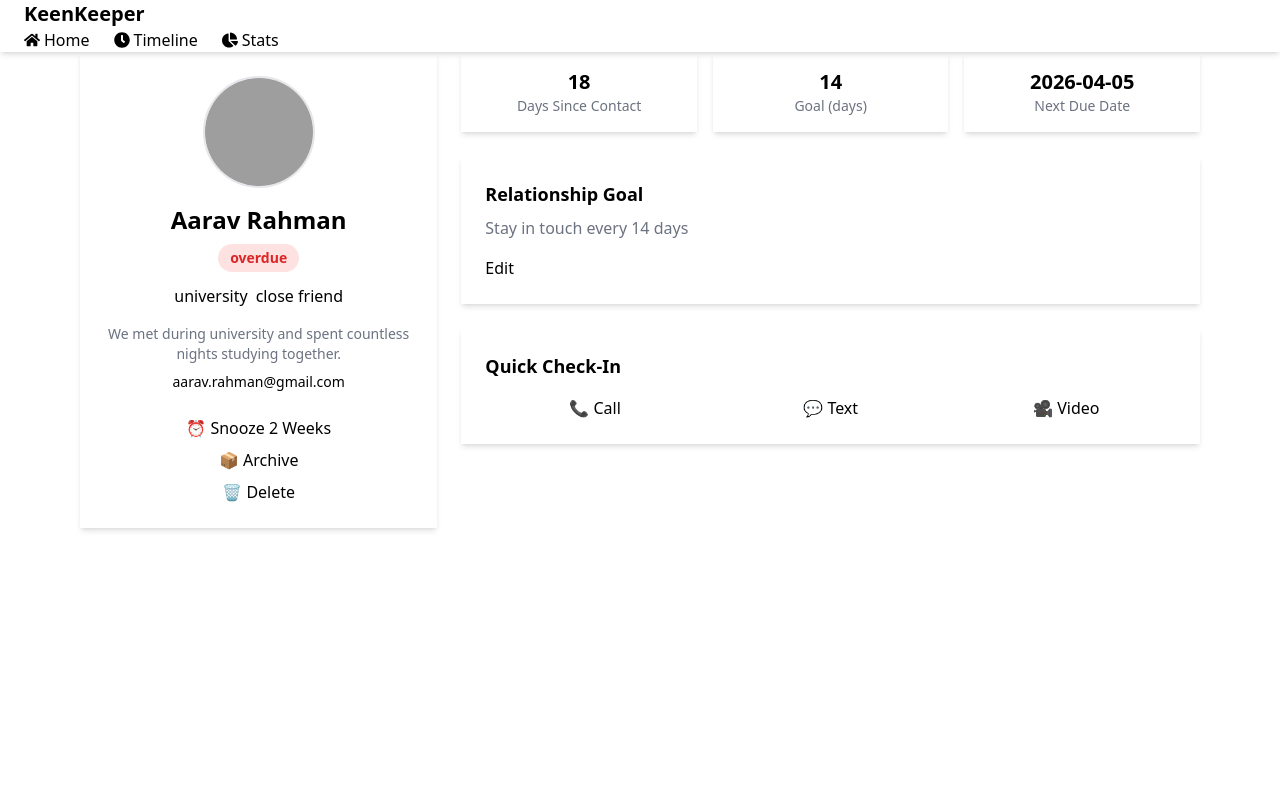
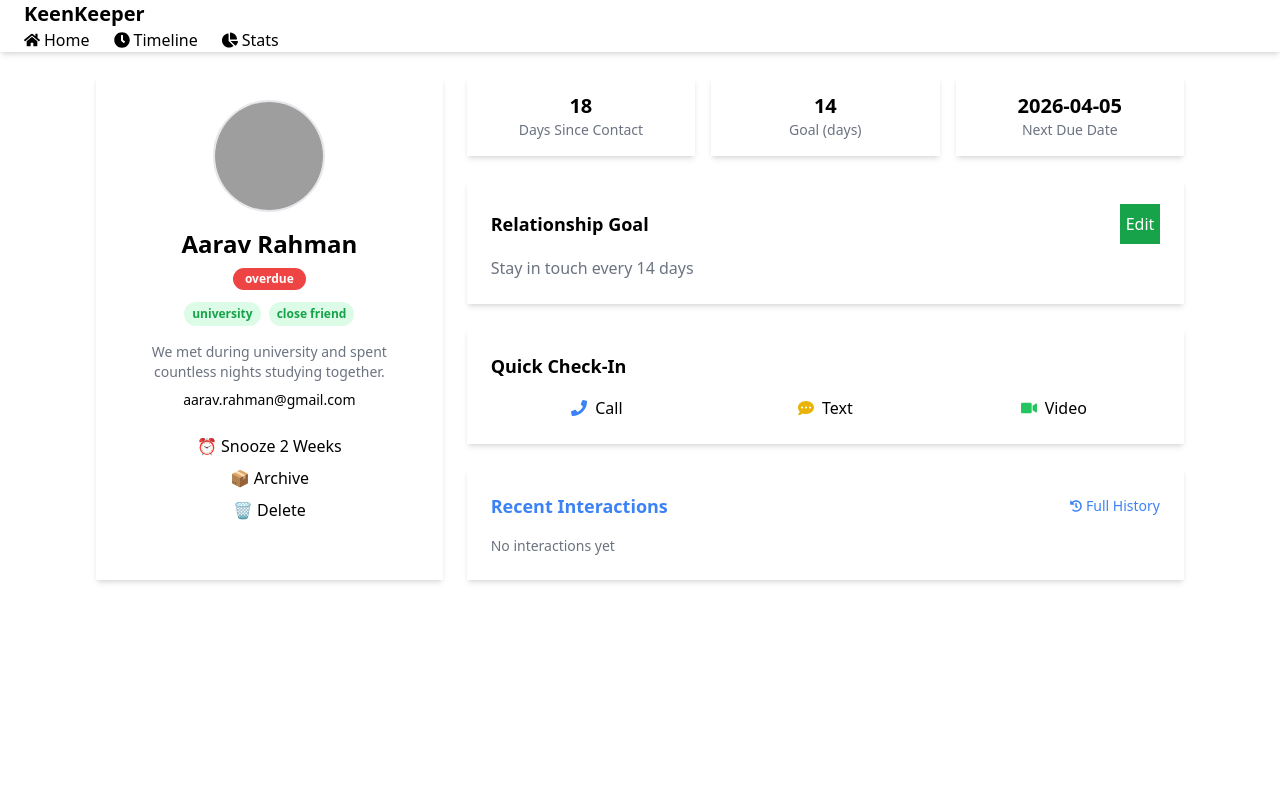
Before and after one commit to Sadiqunnabi17/Assignment7, a React (Vite) app: page /friend/1 in a window 1280 px wide. Shown: the top 800 px of the page. Built offline with nearby package versions, Linux system fonts and the light colour scheme; grey boxes are pictures that could not be loaded.

Commit message:
fixed tag styling in friend details page to match home

```diff
--- a/package.json
+++ b/package.json
@@ -17,6 +17,7 @@
     "react-icons": "^5.6.0",
     "react-router": "^7.14.0",
     "react-router-dom": "^7.14.0",
+    "recharts": "^3.8.1",
     "tailwindcss": "^3.4.19"
   },
   "devDependencies": {
--- a/src/pages/FriendDetails.jsx
+++ b/src/pages/FriendDetails.jsx
@@ -1,12 +1,27 @@
 import { useEffect, useState } from "react";
 import { useParams } from "react-router-dom";
-import { FaPhone, FaCommentDots, FaVideo } from "react-icons/fa";
+import { FaHistory, FaPhone, FaCommentDots, FaVideo } from "react-icons/fa";
+
+const getStatusStyle = (status) => ({
+  padding: "2px 12px",
+  borderRadius: "9999px",
+  fontSize: "12px",
+  fontWeight: 600,
+  color: "#ffffff",
+  backgroundColor:
+    status === "overdue"
+      ? "#ef4444"
+      : status === "almost due"
+      ? "#eab308"
+      : "#22c55e",
+});
 
 const FriendDetails = () => {
   const { id } = useParams();
   const [friend, setFriend] = useState(null);
   const [loading, setLoading] = useState(true);
   const [toast, setToast] = useState("");
+  const [showAll, setShowAll] = useState(false);
 
   useEffect(() => {
     fetch("/friends.json")
@@ -18,8 +33,9 @@ const FriendDetails = () => {
       });
   }, [id]);
 
+  const handleCheckIn = (type) => {
+    if (!friend) return;
 
-  const handleCheckIn = (type) => {
     const newEntry = {
       id: Date.now(),
       friendName: friend.name,
@@ -32,15 +48,20 @@ const FriendDetails = () => {
     const updated = [newEntry, ...existing];
     localStorage.setItem("timeline", JSON.stringify(updated));
 
-    // Toast
     setToast(`${type} logged successfully!`);
-
-    setTimeout(() => {
-      setToast("");
-    }, 2000);
+    setTimeout(() => setToast(""), 2000);
   };
 
-  // loading check
+  const timeline = JSON.parse(localStorage.getItem("timeline")) || [];
+
+  const friendTimeline = timeline
+    .filter((entry) => entry.friendName === friend?.name)
+    .sort((a, b) => b.id - a.id);
+
+  const displayedInteractions = showAll
+    ? friendTimeline
+    : friendTimeline.slice(0, 3);
+
   if (loading) {
     return (
       <div className="text-center mt-10">
@@ -54,7 +75,7 @@ const FriendDetails = () => {
   }
 
   return (
-    <div className="grid grid-cols-1 lg:grid-cols-3 gap-6">
+    <div className="max-w-6xl mx-auto px-4 pt-6 grid grid-cols-1 lg:grid-cols-3 gap-6">
 
       {/* LEFT COLUMN */}
       <div className="card bg-base-100 shadow-md p-6 flex flex-col items-center text-center">
@@ -67,24 +88,17 @@ const FriendDetails = () => {
           />
         </div>
 
-        <h2 className="text-2xl font-bold">{friend.name}</h2>
+        <h2 className="text-2xl font-bold mb-2">{friend.name}</h2>
 
         {/* Status */}
-        <span
-          className={`px-3 py-1 rounded-full text-sm font-semibold mt-2 ${friend.status === "overdue"
-            ? "bg-red-100 text-red-600"
-            : friend.status === "almost due"
-              ? "bg-yellow-100 text-yellow-600"
-              : "bg-green-100 text-green-600"
-            }`}
-        >
+        <span style={getStatusStyle(friend.status)}>
           {friend.status}
         </span>
 
         {/* Tags */}
         <div className="flex flex-wrap justify-center gap-2 mt-3">
           {friend.tags.map((tag, index) => (
-            <span key={index} className="badge badge-outline">
+            <span key={index} className="px-2 py-1 rounded-full text-xs font-semibold bg-green-100 text-green-600">
               {tag}
             </span>
           ))}
@@ -96,7 +110,7 @@ const FriendDetails = () => {
         {/* Email */}
         <p className="mt-2 text-sm font-medium">{friend.email}</p>
 
-        {/* Action Buttons (no functionality required) */}
+        {/* Buttons */}
         <div className="flex flex-col gap-2 mt-6 w-full">
           <button className="btn btn-outline">⏰ Snooze 2 Weeks</button>
           <button className="btn btn-outline">📦 Archive</button>
@@ -108,13 +122,11 @@ const FriendDetails = () => {
       {/* RIGHT COLUMN */}
       <div className="lg:col-span-2 space-y-6">
 
-        {/* Stats Cards */}
+        {/* Stats */}
         <div className="grid grid-cols-1 md:grid-cols-3 gap-4">
 
           <div className="card bg-base-100 shadow-md p-4 text-center">
-            <h3 className="text-xl font-bold">
-              {friend.days_since_contact}
-            </h3>
+            <h3 className="text-xl font-bold">{friend.days_since_contact}</h3>
             <p className="text-sm text-gray-500">Days Since Contact</p>
           </div>
 
@@ -124,9 +136,7 @@ const FriendDetails = () => {
           </div>
 
           <div className="card bg-base-100 shadow-md p-4 text-center">
-            <h3 className="text-xl font-bold">
-              {friend.next_due_date}
-            </h3>
+            <h3 className="text-xl font-bold">{friend.next_due_date}</h3>
             <p className="text-sm text-gray-500">Next Due Date</p>
           </div>
 
@@ -134,49 +144,82 @@ const FriendDetails = () => {
 
         {/* Relationship Goal */}
         <div className="card bg-base-100 shadow-md p-6">
-          <h3 className="text-lg font-bold mb-2">
-            Relationship Goal
-          </h3>
-          <p className="text-gray-500 mb-4">
+          <div className="flex justify-between items-center mb-3">
+            <h3 className="text-lg font-semibold">Relationship Goal</h3>
+            <button className="btn btn-sm w-10 h-10 bg-green-600 text-white hover:bg-green-700 border-none">
+              Edit
+            </button>
+          </div>
+          <p className="text-gray-500">
             Stay in touch every {friend.goal} days
           </p>
-          <button className="btn btn-primary btn-sm">Edit</button>
         </div>
 
         {/* Quick Check-In */}
         <div className="card bg-base-100 shadow-md p-6">
-          <h3 className="text-lg font-bold mb-4">
-            Quick Check-In
-          </h3>
-
+          <h3 className="text-lg font-semibold mb-4">Quick Check-In</h3>
           <div className="flex gap-4">
-
             <button
               onClick={() => handleCheckIn("Call")}
-              className="btn btn-outline flex-1 gap-2"
+              className="btn btn-outline flex-1 flex items-center justify-center gap-2"
             >
-              📞 Call
+              <FaPhone className="text-blue-500" />
+              Call
             </button>
-
             <button
               onClick={() => handleCheckIn("Text")}
-              className="btn btn-outline flex-1 gap-2"
+              className="btn btn-outline flex-1 flex items-center justify-center gap-2"
             >
-              💬 Text
+              <FaCommentDots className="text-yellow-500" />
+              Text
             </button>
-
             <button
               onClick={() => handleCheckIn("Video")}
-              className="btn btn-outline flex-1 gap-2"
+              className="btn btn-outline flex-1 flex items-center justify-center gap-2"
             >
-              🎥 Video
+              <FaVideo className="text-green-500" />
+              Video
             </button>
+          </div>
+        </div>
 
+        {/* Recent Interactions */}
+        <div className="card bg-base-100 shadow-md p-6">
+          <div className="flex justify-between items-center mb-4">
+            <h3 className="text-lg font-semibold text-blue-500">
+              Recent Interactions
+            </h3>
+            <button
+              onClick={() => setShowAll(!showAll)}
+              className="flex items-center gap-1 text-sm font-medium text-blue-500 hover:opacity-60"
+            >
+              <FaHistory className="text-xs" />
+              {showAll ? "Show Less" : "Full History"}
+            </button>
           </div>
 
+          {displayedInteractions.length === 0 ? (
+            <p className="text-gray-500 text-sm">No interactions yet</p>
+          ) : (
+            <div className="space-y-3">
+              {displayedInteractions.map((entry) => (
+                <div
+                  key={entry.id}
+                  className="flex justify-between items-center text-sm gap-4"
+                >
+                  <span className="truncate">{entry.title}</span>
+                  <span className="text-gray-400 whitespace-nowrap">
+                    {entry.date}
+                  </span>
+                </div>
+              ))}
+            </div>
+          )}
         </div>
 
       </div>
+
+      {/* Toast */}
       {toast && (
         <div className="toast toast-top toast-end">
           <div className="alert alert-success">
@@ -186,7 +229,6 @@ const FriendDetails = () => {
       )}
 
     </div>
-
   );
 };
 
--- a/src/pages/Home.jsx
+++ b/src/pages/Home.jsx
@@ -1,6 +1,20 @@
 import { useEffect, useState } from "react";
 import { FaUserPlus } from "react-icons/fa";
 import { Link } from "react-router-dom";
+
+const getStatusStyle = (status) => ({
+    padding: "2px 10px",
+    borderRadius: "9999px",
+    fontSize: "11px",
+    fontWeight: 600,
+    color: "#ffffff",
+    backgroundColor:
+        status === "overdue"
+            ? "#ef4444"
+            : status === "almost due"
+            ? "#eab308"
+            : "#22c55e",
+});
 
 const Home = () => {
     const [friends, setFriends] = useState([]);
@@ -32,18 +46,28 @@ const Home = () => {
         <div className="space-y-10">
 
             {/* Banner */}
-            <div className="text-center py-16 bg-base-200 rounded-xl">
-                <h1 className="text-4xl font-bold mb-4">
-                    Friends to keep close in your life
+            <div className="text-center py-16 bg-base-100 rounded-xl">
+
+                {/* Decorative circles */}
+
+                <div className="relative z-10 max-w-xl md:max-w-2xl lg:max-w-3xl mx-auto px-6">
+
+
+                    <h1 className="text-4xl font-bold text-gray-600 mb-4 leading-tight">
+                        Friends to Keep Close in Your Life
                     </h1>
-                <p className="text-gray-600 text-base mb-8 leading-relaxed">
-                    Your personal shelf of meaningful connections. Browse, tend, and nurture the
+
+                    <p className="text-gray-500 text-base mb-8 leading-relaxed">
+                        Your personal shelf connections. Browse, tend, and nurture the
                         relationships that matter most.
                     </p>
-                <button className="btn gap-2 bg-green-500 hover:bg-green-600 text-white border-none w-40 shadow-lg">
+
+                    <button className="btn gap-2 bg-green-500 hover:bg-green-400 text-white border-none w-44 shadow-lg">
                         <FaUserPlus />
                         Add a Friend
                     </button>
+
+                </div>
             </div>
 
             {/* Summary Cards */}
@@ -94,26 +118,19 @@ const Home = () => {
                         </p>
 
                         {/* Tags */}
-                        <div className="flex flex-wrap justify-center gap-1 mb-2">
+                        <div className="flex flex-wrap justify-center gap-1 mb-3">
                             {friend.tags.slice(0, 2).map((tag, index) => (
-                                <span key={index} className="badge badge-outline badge-xs">
+                                <span key={index} className="px-2 py-1 rounded-full text-xs font-semibold bg-green-100 text-green-600">
                                     {tag}
                                 </span>
                             ))}
                         </div>
 
                         {/* Status */}
-                        <span
-                            className={`px-2 py-1 rounded-fulltext-xs font-semibold mt-auto ${
-                                friend.status === "overdue"
-                                    ? "text-red-500"
-                                    : friend.status === "almost due"
-                                    ? "text-yellow-600"
-                                    : "text-green-600"
-                            }`}
-                        >
+                        <span style={getStatusStyle(friend.status)}>
                             {friend.status}
                         </span>
+
                     </Link>
                 ))}
             </div>
--- a/src/pages/Stats.jsx
+++ b/src/pages/Stats.jsx
@@ -1,5 +1,86 @@
+import { useEffect, useState } from "react";
+import {
+  PieChart,
+  Pie,
+  Cell,
+  Tooltip,
+  Legend,
+  ResponsiveContainer,
+} from "recharts";
+
 const Stats = () => {
-  return <div>Stats</div>;
+  const [data, setData] = useState([]);
+
+  useEffect(() => {
+    const timeline = JSON.parse(localStorage.getItem("timeline")) || [];
+
+    const counts = {
+      Call: 0,
+      Text: 0,
+      Video: 0,
+    };
+
+    timeline.forEach((entry) => {
+      if (counts[entry.type] !== undefined) {
+        counts[entry.type]++;
+      }
+    });
+
+    const chartData = [
+      { name: "Call", value: counts.Call },
+      { name: "Text", value: counts.Text },
+      { name: "Video", value: counts.Video },
+    ];
+
+    setData(chartData);
+  }, []);
+
+  const COLORS = ["#6366f1", "#f59e0b", "#22c55e"];
+
+  return (
+    <div className="max-w-4xl mx-auto px-4 pt-6 space-y-6">
+
+      <h1 className="text-3xl font-bold">
+        Friendship Analytics
+      </h1>
+      <p className="text-xl text-gray-500 mt-1">
+        By interaction types
+      </p>
+
+      {data.every((d) => d.value === 0) ? (
+        <p className="text-gray-500">
+          No interaction data available.
+        </p>
+      ) : (
+        <div className="w-full h-80 flex justify-center items-center">
+
+          <ResponsiveContainer>
+            <PieChart>
+
+              <Pie
+                data={data}
+                dataKey="value"
+                nameKey="name"
+                innerRadius={70}
+                outerRadius={100}
+                paddingAngle={3}
+             >
+                {data.map((entry, index) => (
+                  <Cell key={index} fill={COLORS[index]} />
+                ))}
+              </Pie>
+
+              <Tooltip />
+              <Legend iconType="circle" />
+
+            </PieChart>
+          </ResponsiveContainer>
+
+        </div>
+      )}
+
+    </div>
+  );
 };
 
 export default Stats;
--- a/src/pages/Timeline.jsx
+++ b/src/pages/Timeline.jsx
@@ -49,10 +49,10 @@ const Timeline = () => {
               <div className="flex items-start gap-4">
 
                 {/* Icon */}
-                <div className="flex-shrink-0 w-10 h-10 rounded-full text-green-700 flex items-center justify-center text-base mt-1">
-                  {entry.type === "Call" && <FaPhone />}
-                  {entry.type === "Text" && <FaCommentDots />}
-                  {entry.type === "Video" && <FaVideo />}
+                <div className="flex w-15 h-15 item-center text-xl mt-1">
+                  {entry.type === "Call" && <FaPhone className="text-blue-500"/>}
+                  {entry.type === "Text" && <FaCommentDots className="text-yellow-500" />}
+                  {entry.type === "Video" && <FaVideo className="text-green-500" />}
                 </div>
 
                 {/* Content */}
```
Also changed, not shown: 1 other file (tests, documents, lock files or other folders). Lines whose indentation alone changed are shown as unchanged.
